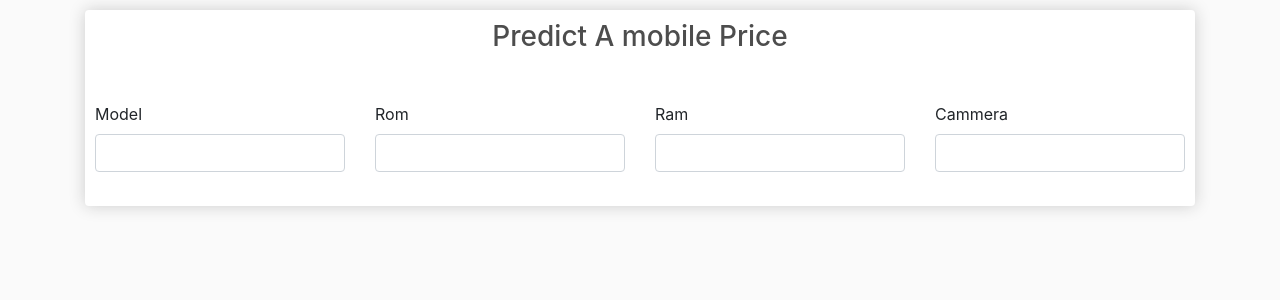
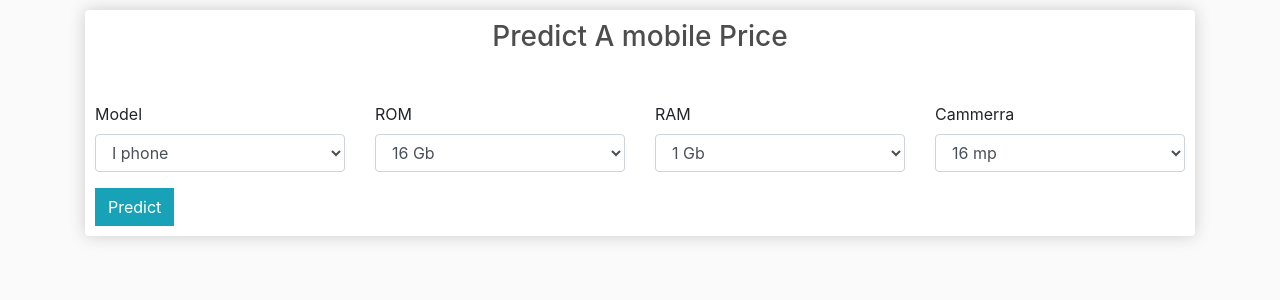
Before and after one commit to ayanchyaziz123/mobile_store_project_300_django, a Django app: page / in a window 1280 px wide. Shown: the part 57-357 px from the top of the page. Run offline with Django 3.2, Linux system fonts and the light colour scheme; some libraries are stand-ins or nearby versions.

Commit message:
add home predict form

```diff
--- a/templates/user_panel/home.html
+++ b/templates/user_panel/home.html
@@ -11,30 +11,56 @@
                 <div class="row mt-5">
 
                 <div class="col-3">
-                 <label>Model </label>
-                 <br>
-                <input type="text" class="form-control">
-                </br>
+                 <div class="form-group">
+    <label for="exampleFormControlSelect1">Model</label>
+    <select class="form-control" id="exampleFormControlSelect1">
+      <option>I phone</option>
+      <option>Samsung</option>
+      <option>Nokia</option>
+      <option>4</option>
+      <option>5</option>
+    </select>
+  </div>
+
                 </div>
                 <div class="col-3">
-                <label>Rom</label>
-                 <br>
-                <input type="text" class="form-control">
-                </br>
+                 <div class="form-group">
+    <label for="exampleFormControlSelect1">ROM</label>
+    <select class="form-control" id="exampleFormControlSelect1">
+      <option>16 Gb</option>
+      <option>32 Gb</option>
+      <option>Nokia</option>
+      <option>4</option>
+      <option>5</option>
+    </select>
+  </div>
                 </div>
                 <div class="col-3">
-                <label>Ram </label>
-                 <br>
-                <input type="text" class="form-control">
-                </br>
+                 <div class="form-group">
+    <label for="exampleFormControlSelect1">RAM</label>
+    <select class="form-control" id="exampleFormControlSelect1">
+      <option>1 Gb</option>
+      <option>2 Gb</option>
+      <option>Nokia</option>
+      <option>4</option>
+      <option>5</option>
+    </select>
+  </div>
                 </div>
                 <div class="col-3">
-                <label>Cammera</label>
-                 <br>
-                <input type="text" class="form-control">
-                </br>
+                <div class="form-group">
+    <label for="exampleFormControlSelect1">Cammerra</label>
+    <select class="form-control" id="exampleFormControlSelect1">
+      <option>16 mp</option>
+      <option>32 mp</option>
+      <option>Nokia</option>
+      <option>4</option>
+      <option>5</option>
+    </select>
+  </div>
                 </div>
                 </div>
+                <a class="btn btn-info text-center" href="">Predict</a>
                 </form>
 
 			</div>
```
